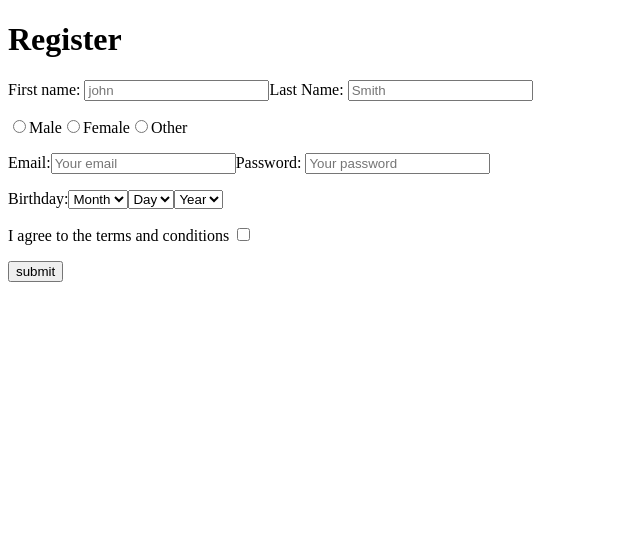
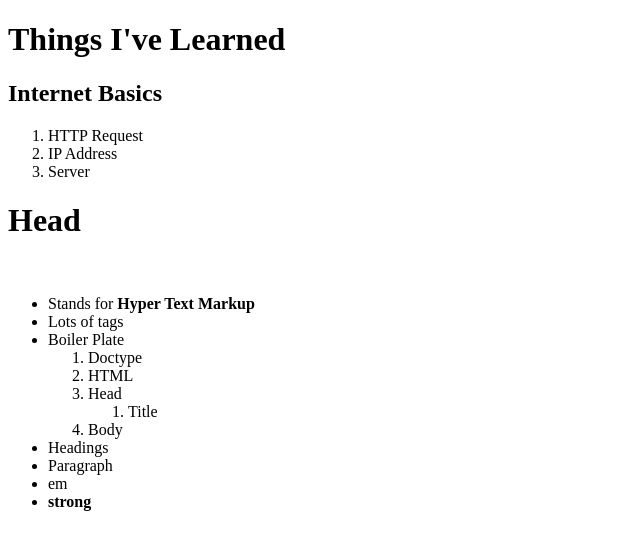
Before and after one commit to muzzamil218/react-, a React (Vite) app: page / in a window 1280 px wide. Shown: the top 550 px of the page, without its empty margins (0-640 px from the left). Built offline with nearby package versions, Linux system fonts and the light colour scheme.

Commit message:
Add files via upload

```diff
--- a/index.html
+++ b/index.html
@@ -4,7 +4,7 @@
     <meta charset="UTF-8" />
     <link rel="icon" type="image/svg+xml" href="/favicon.svg" />
     <meta name="viewport" content="width=device-width, initial-scale=1.0" />
-    <title>reactregiterass</title>
+    <title>react</title>
   </head>
   <body>
     <div id="root"></div>
--- a/package.json
+++ b/package.json
@@ -1,5 +1,5 @@
 {
-  "name": "reactregiterass",
+  "name": "react",
   "private": true,
   "version": "0.0.0",
   "type": "module",
--- a/src/App.jsx
+++ b/src/App.jsx
@@ -1,21 +1,13 @@
-import First from "./components/First";
-import Five from "./components/Five";
-import Forth from "./components/Forth";
-import Second from "./components/Second";
-import Seven from "./components/Seven";
-import Six from "./components/Six";
-import Third from "./components/Third";
+import Heading from "./components/Heading"
+import Middle from "./components/Middle"
+import Ending from "./components/Ending"
 
 export default function App(){
-  return(
-    <>
-    <First/>
-    <Second/>
-    <Third/>
-    <Forth/>
-    <Five/>
-    <Six/>
-    <Seven/>
-    </>
-  );
+    return (
+        <>
+        <Heading />
+        <Middle />
+        <Ending />
+        </>
+    );
 }
--- /dev/null
+++ b/src/components/Ending.jsx
@@ -0,0 +1,34 @@
+export default function Ending() {
+  return (
+    <>
+      <h1>Head</h1>
+
+      <br />
+
+      <ul>
+        <li>Stands for <strong>Hyper Text Markup</strong></li>
+        <li>Lots of tags</li>
+
+        <li>
+          Boiler Plate
+          <ol>
+            <li>Doctype</li>
+            <li>HTML</li>
+            <li>
+              Head
+              <ol>
+                <li>Title</li>
+              </ol>
+            </li>
+            <li>Body</li>
+          </ol>
+        </li>
+
+        <li>Headings</li>
+        <li>Paragraph</li>
+        <li>em</li>
+        <li><strong>strong</strong></li>
+      </ul>
+    </>
+  );
+}
--- /dev/null
+++ b/src/components/Heading.jsx
@@ -0,0 +1,5 @@
+export  default function Heading(){
+    return <>
+     <h1>Things I've Learned</h1>
+    </>
+}
--- /dev/null
+++ b/src/components/Middle.jsx
@@ -0,0 +1,10 @@
+export default function Middle(){
+    return <>
+         <h2>Internet Basics</h2>
+    <ol>
+        <li>HTTP Request</li>
+        <li>IP Address</li>
+        <li>Server</li>
+    </ol>
+    </>
+}
```
Also changed, not shown: 1 other file (tests, documents, lock files or other folders).
